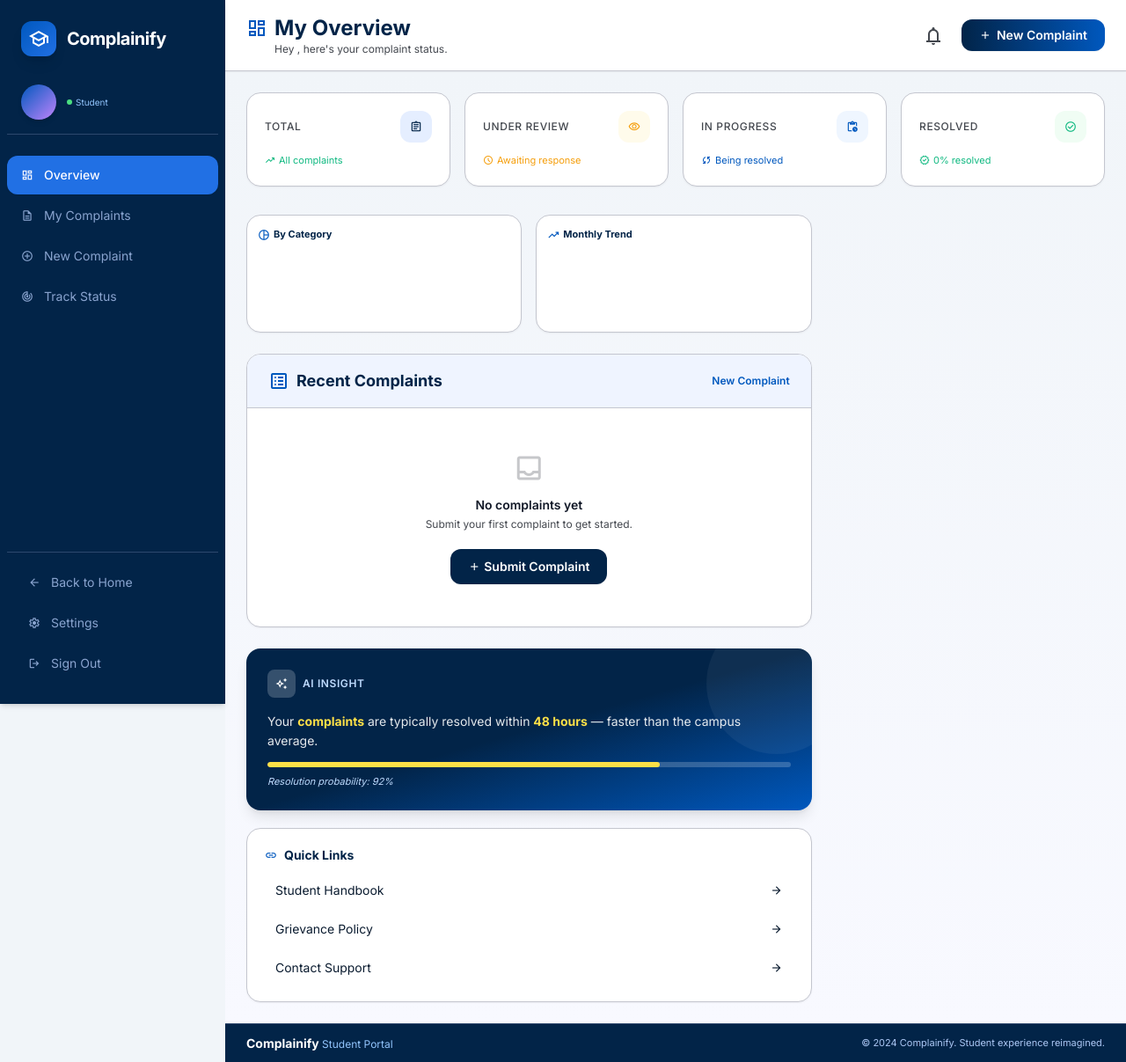
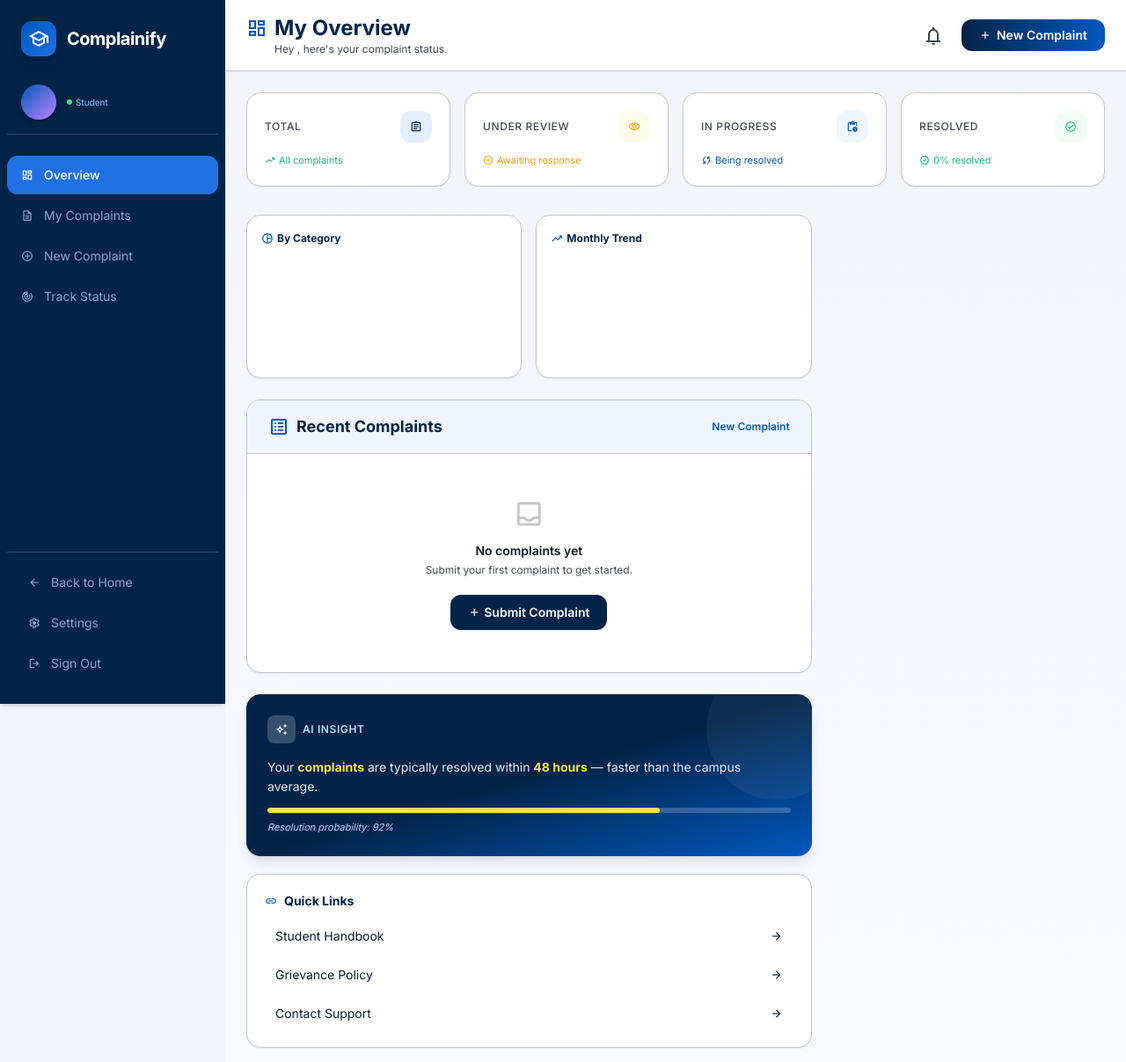
Before and after one commit to Cr7samiee/Student-Complainify, a Flask app: template workspace/ComplaintMgmtSystem/frontend/templates/student/dashboard.html in a window 1280 px wide. Shown: the top 1207 px of the page at 88% size. Run offline with Flask 3, Linux system fonts and the light colour scheme; the template is opened without the code that fills it, so the values that code supplies are empty; parts of the project's set-up code (start-up, migrations or seed data) failed here and were passed over; some libraries are stand-ins or nearby versions.

Commit message:
revert: restore original chart size on student dashboard

```diff
--- a/workspace/ComplaintMgmtSystem/frontend/templates/student/dashboard.html
+++ b/workspace/ComplaintMgmtSystem/frontend/templates/student/dashboard.html
@@ -87,13 +87,13 @@ checkNotif();
 <div class="grid lg:grid-cols-3 gap-6">
 <section class="lg:col-span-2 space-y-6">
 <div class="grid grid-cols-2 gap-4">
-              <div class="bg-surface-white rounded-2xl border border-outline-variant shadow-sm p-3">
-                <h4 class="text-[11px] font-bold text-primary mb-2 flex items-center gap-1"><span class="material-symbols-outlined text-sm text-secondary">pie_chart</span>By Category</h4>
-                <canvas id="studentCatChart" height="80" class="max-h-[100px]"></canvas>
+              <div class="bg-surface-white rounded-2xl border border-outline-variant shadow-sm p-4">
+                <h4 class="text-xs font-bold text-primary mb-3 flex items-center gap-1"><span class="material-symbols-outlined text-sm text-secondary">pie_chart</span>By Category</h4>
+                <canvas id="studentCatChart" height="120"></canvas>
               </div>
-              <div class="bg-surface-white rounded-2xl border border-outline-variant shadow-sm p-3">
-                <h4 class="text-[11px] font-bold text-primary mb-2 flex items-center gap-1"><span class="material-symbols-outlined text-sm text-secondary">trending_up</span>Monthly Trend</h4>
-                <canvas id="studentTrendChart" height="80" class="max-h-[100px]"></canvas>
+              <div class="bg-surface-white rounded-2xl border border-outline-variant shadow-sm p-4">
+                <h4 class="text-xs font-bold text-primary mb-3 flex items-center gap-1"><span class="material-symbols-outlined text-sm text-secondary">trending_up</span>Monthly Trend</h4>
+                <canvas id="studentTrendChart" height="120"></canvas>
               </div>
 </div>
 <script src="https://cdn.jsdelivr.net/npm/chart.js@4/dist/chart.umd.min.js"></script>
```
